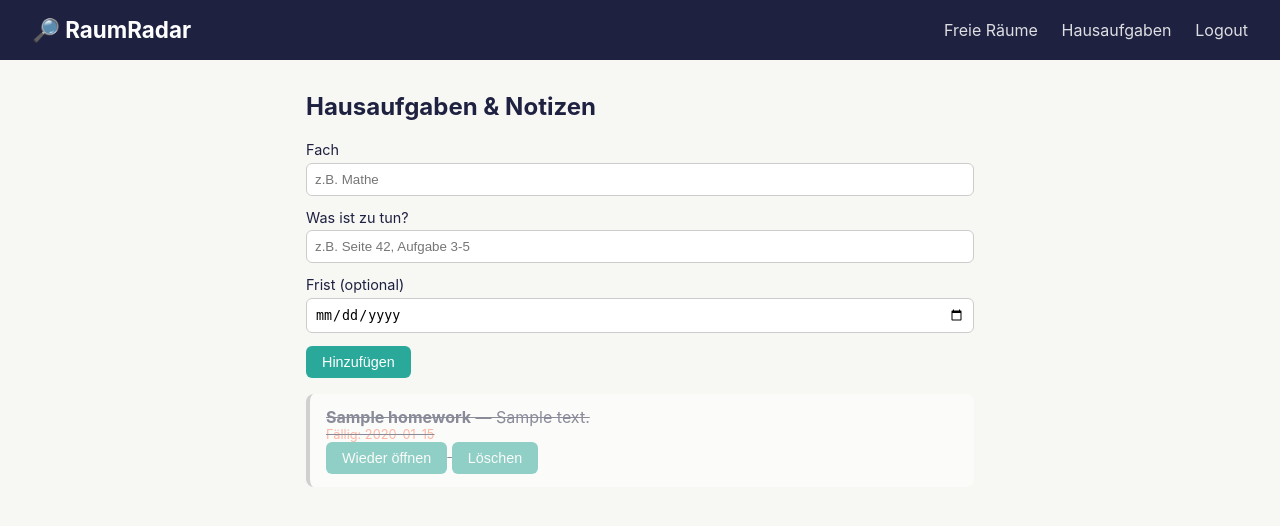
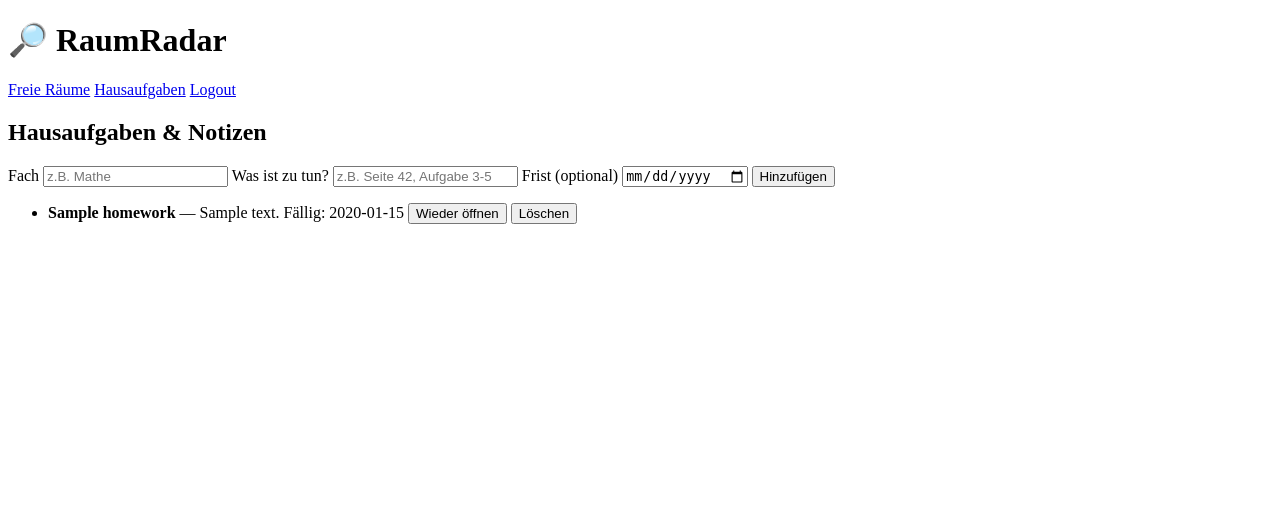
Before and after one commit to jaronanders/raumradar, a Flask app: page /homework in a window 1280 px wide. Shown: the top 526 px of the page. Run offline with Flask 3, Linux system fonts and the light colour scheme; the visitor is signed in with stand-in values (Sample User, id 1); tables that the repository leaves empty hold one stand-in row (values such as "Sample post").

Commit message:
Update style.css

```diff
--- a/static/style.css
+++ b/static/style.css
@@ -1,182 +1,24 @@
-:root {
-    --navy: #1E2140;
-    --teal: #2AA89A;
-    --coral: #FF7A59;
-    --bg: #F7F7F4;
-}
-
-* { box-sizing: border-box; }
-
-body {
-    font-family: -apple-system, "Segoe UI", Arial, sans-serif;
-    background: var(--bg);
-    color: var(--navy);
-    margin: 0;
-}
-
-header {
-    background: var(--navy);
-    color: white;
-    padding: 1rem 2rem;
-    display: flex;
-    justify-content: space-between;
-    align-items: center;
-}
-
-header h1 { margin: 0; font-size: 1.4rem; }
-
-nav a {
-    color: white;
-    text-decoration: none;
-    margin-left: 1.2rem;
-    opacity: 0.85;
-}
-nav a:hover { opacity: 1; text-decoration: underline; }
-
-main {
-    max-width: 700px;
-    margin: 2rem auto;
-    padding: 0 1rem;
-}
-
-.flashes {
-    list-style: none;
-    padding: 0.8rem 1rem;
-    background: #fff3ec;
-    border-left: 4px solid var(--coral);
-    margin-bottom: 1.5rem;
-}
-
-form label {
-    display: block;
-    margin-bottom: 0.8rem;
-    font-size: 0.9rem;
-}
-
-form input {
-    display: block;
-    width: 100%;
-    padding: 0.5rem;
-    margin-top: 0.3rem;
-    border: 1px solid #ccc;
-    border-radius: 6px;
-}
-
-button {
-    background: var(--teal);
-    color: white;
-    border: none;
-    padding: 0.5rem 1rem;
-    border-radius: 6px;
-    cursor: pointer;
-    font-size: 0.9rem;
-}
-button:hover { opacity: 0.9; }
-
-.hint { font-size: 0.85rem; color: #666; margin-top: 1rem; }
-
-.room-grid {
-    display: flex;
-    flex-wrap: wrap;
-    gap: 0.5rem;
-    margin: 1rem 0;
-}
-
-.room-chip {
-    padding: 0.4rem 0.8rem;
-    border-radius: 20px;
-    font-size: 0.9rem;
-}
-.room-entry { display: inline-flex; align-items: center; }
-.favorite-button {
-    background: transparent;
-    color: var(--coral);
-    padding: 0.25rem;
-    font-size: 1.1rem;
-}
-.favorite-button.is-favorite { color: #d45d35; }
-.favorite-chip { background: var(--coral); color: white; }
-.favorite-empty,
-.loading-message { color: #666; font-size: 0.9rem; }
-.loading-message { font-weight: bold; }
-.room-button { border: 0; }
-.room-button:hover { transform: translateY(-1px); }
-.room-details {
-    background: white;
-    border-left: 4px solid var(--coral);
-    padding: 0.8rem 1rem;
-    margin: 1rem 0;
-}
-.room-details h3,
-.room-details p { margin: 0.2rem 0; }
-.room-chip.free { background: var(--teal); color: white; }
-.room-chip.occupied { background: #ddd; color: #555; }
-
-.timetable-week {
-    display: grid;
-    grid-template-columns: repeat(5, minmax(160px, 1fr));
-    gap: 0.75rem;
-    overflow-x: auto;
-    align-items: start;
-}
-.timetable-day {
-    min-width: 160px;
-    background: #eef1ef;
-    padding: 0.65rem;
-    border-radius: 8px;
-}
-.timetable-day h3 { margin: 0 0 0.65rem; }
-.timetable-day h3 small {
-    display: block;
-    color: #666;
-    font-size: 0.75rem;
-    font-weight: normal;
-}
-.timetable-card {
-    background: white;
-    padding: 0.7rem;
-    margin-bottom: 0.6rem;
-    border-left: 4px solid var(--teal);
-    border-radius: 5px;
-}
-.timetable-card.is-past { opacity: 0.5; border-left-color: #999; }
-.timetable-card.is-current { border-left-color: var(--coral); }
-.timetable-card-subject,
-.timetable-card-time,
-.timetable-meta,
-.timetable-status { display: block; }
-.timetable-card-time { font-weight: bold; margin: 0.25rem 0; }
-.timetable-meta {
-    display: block;
-    color: #666;
-    font-size: 0.85rem;
-    margin-top: 0.2rem;
-}
-.timetable-status {
-    margin-top: 0.35rem;
-    color: var(--teal);
-    font-size: 0.8rem;
-    font-weight: bold;
-}
-.timetable-status.vorbei { color: #888; }
-.timetable-status.läuft-gerade { color: var(--coral); }
-.timetable-empty { color: #666; font-size: 0.85rem; }
-
-.homework-list { list-style: none; padding: 0; }
-.homework-list li {
-    background: white;
-    padding: 0.8rem 1rem;
-    margin-bottom: 0.6rem;
-    border-radius: 8px;
-    border-left: 4px solid var(--teal);
-}
-.homework-list li.done {
-    opacity: 0.5;
-    border-left-color: #aaa;
-    text-decoration: line-through;
-}
-.homework-list .due {
-    display: block;
-    font-size: 0.8rem;
-    color: var(--coral);
-}
+{% extends "base.html" %}
+{% block content %}
+<h2>Login mit deinem Untis-Account</h2>
+<form method="POST" class="login-form">
+    <label>Schulname
+        <input type="text" name="school" value="mdg-moelln" autocomplete="organization" required>
+    </label>
+    <label>Server
+        <input type="text" name="server" value="mdg-moelln.webuntis.com" autocomplete="url" required>
+    </label>
+    <label>Benutzername
+        <input type="text" name="username" required>
+    </label>
+    <label>Passwort
+        <input type="password" name="password" required>
+    </label>
+    <button type="submit">Einloggen</button>
+</form>
+<p class="hint">
+    Tipp: Schulname und Server findest du in deiner Untis-Login-URL,
+    z.B. bei https://nessa.webuntis.com/WebUntis/?school=dein-schulname
+    ist "nessa.webuntis.com" der Server und "dein-schulname" die Schule.
+</p>
+{% endblock %}
```
